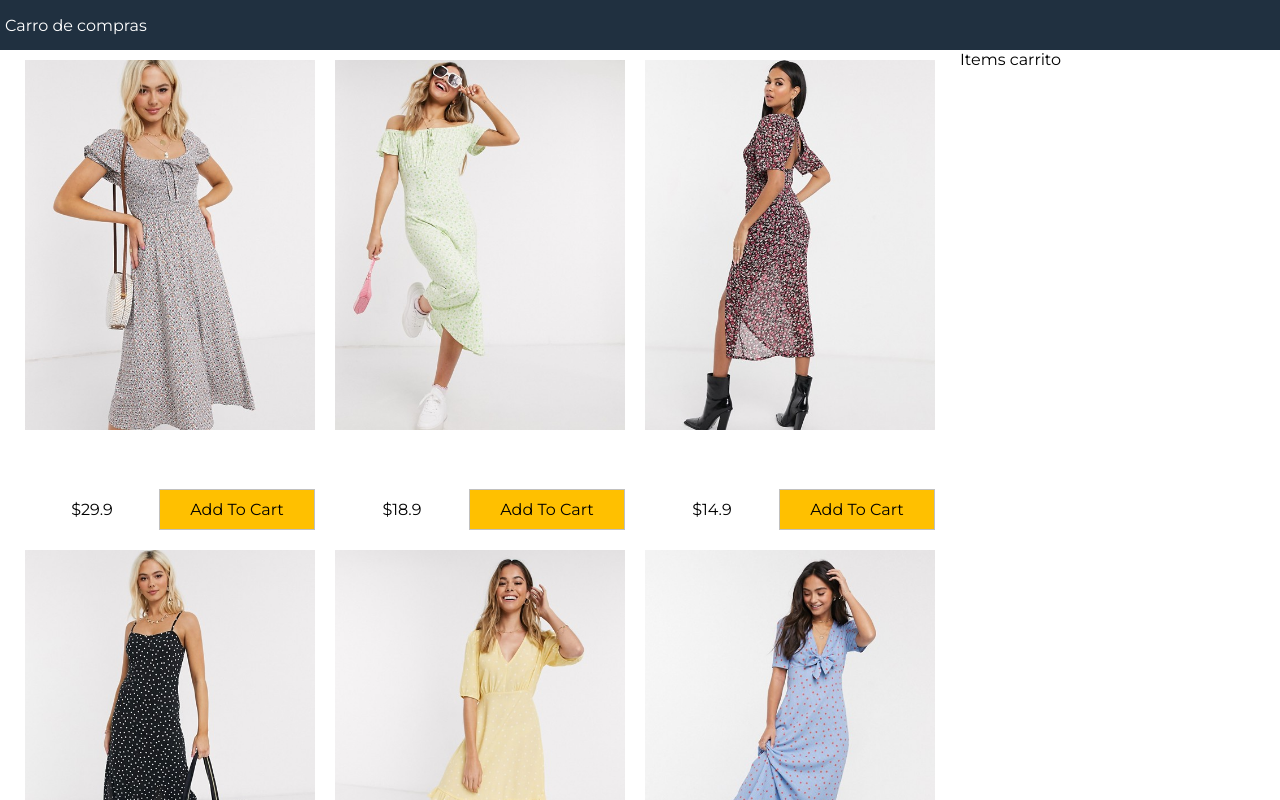
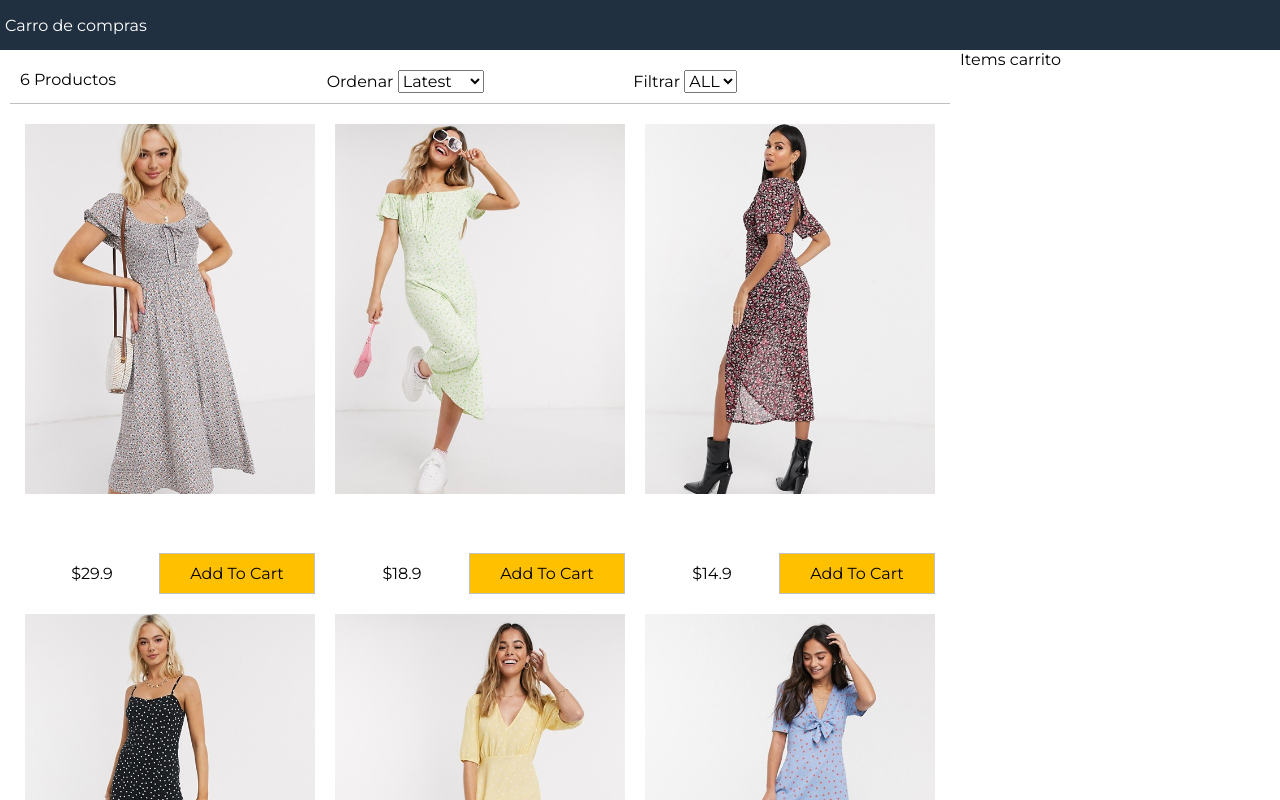
Before and after one commit to jovanyvelez/react-shopping-cart, a React (Create React App) app: page / in a window 1280 px wide. Shown: the top 800 px of the page. Built offline with nearby package versions, Linux system fonts and the light colour scheme.

Commit message:
filter-component

```diff
--- a/src/App.js
+++ b/src/App.js
@@ -1,6 +1,7 @@
 import React from 'react';
 import data from './data.json'
 import Productos from './components/ProductosComponent'
+import Filter from './components/Filter';
 
 
 class App extends React.Component {
@@ -11,10 +12,75 @@ class App extends React.Component {
       productos: data.productos,
       talla:"",
       ordenar:"",
+    }
+  }
 
+
+  ordenarProductos = (e)=>{
+    console.log(e.target.value)
+    const ordenar = e.target.value
+    switch (ordenar) {
+      case 'lowest':
+        this.setState({
+          ordenar:ordenar,
+          productos: this.state.productos.sort((a,b)=>a.precio-b.precio)
+        })
+        break
+      case 'highest':
+        this.setState({
+          ordenar:ordenar,
+          productos: this.state.productos.sort((a,b)=>b.precio-a.precio)
+        })
+        break;
+      default:
+          this.setState({
+            ordenar:ordenar,
+            productos: this.state.productos.sort((a,b)=>
+              a._id<b._id?-1:1
+            )
+          })
     }
 
   }
+
+
+
+
+ /*    const sort = e.target.value;
+    this.setState((state) => ({
+      sort: sort,
+      productos: this.state.productos
+        .slice()
+        .sort((a,b)=>
+          sort==="lowest"
+          ?a.precio > b.precio
+            ? 1
+            :-1
+          :sort === "highest"
+          ? a.precio>b.precio
+            ? 1
+            :-1
+          : a._id > b._id
+            ? 1
+            :-1
+        ),
+    })); */
+   //implement
+
+
+  filtrarProductos = (e)=>{
+    if(e.target.value===""){
+      this.setState({talla: e.target.value,
+        productos: data.productos})
+    }else
+    {
+      this.setState({talla: e.target.value,
+        productos: data.productos.filter(
+          producto => producto.tallasDisponibles.indexOf(e.target.value)>=0)})
+      console.log(e.target.value)
+      }
+  } //implement
+
 
   render (){
     return (
@@ -25,6 +91,12 @@ class App extends React.Component {
         <main>
           <div className="content">
             <div className="main">
+              <Filter count={this.state.productos.length}
+                      talla={this.state.talla}
+                      ordenar={this.state.ordenar}
+                      filtrarProductos= {this.filtrarProductos}
+                      ordenarProductos= {this.ordenarProductos}
+              />
               <Productos productos = {this.state.productos}/>
             </div>
             <div className="sidebar">
--- /dev/null
+++ b/src/components/Filter.jsx
@@ -0,0 +1,31 @@
+import React, { Component } from 'react'
+
+export default class Filter extends Component {
+    render() {
+        return (
+            <div className="filtro">
+                <div className="filtro-resultado">{this.props.count} Productos</div>
+                <div className="filtro-orden">
+                    Ordenar{" "}
+                    <select value={this.props.ordenar} onChange={this.props.ordenarProductos}>
+                        <option value="latest">Latest</option>
+                        <option value="lowest">Lowest</option>
+                        <option value="highest">Highest</option>
+                    </select>
+                </div>
+                <div className="filtro-talla">
+                    Filtrar{" "}
+                    <select value={this.props.talla} onChange={this.props.filtrarProductos}>
+                        <option value="">ALL</option>
+                        <option value="XS">XS</option>
+                        <option value="S">S</option>
+                        <option value="M">M</option>
+                        <option value="L">L</option>
+                        <option value="XL">XL</option>
+                        <option value="XXL">XXL</option>
+                    </select>
+                </div>
+            </div>
+        )
+    }
+}
--- a/src/index.css
+++ b/src/index.css
@@ -70,7 +70,9 @@ footer {
   flex: 1 20rem;
 }
 
-/* products */
+
+
+/* Seccion de products */
 .productos {
   display: flex;
   flex-wrap: wrap;
@@ -125,46 +127,16 @@ footer {
   background-color: #ffc000;
 }
 
+/* Seccion filtro */
 
-
-/*estilos para mi tarjeta*/
-.jcard {
-  box-shadow: 0 4px 8px 0 rgba(0,0,0,0.2);
-  margin: 1.5rem;
-  width: 47rem;
+.filtro{
   display: flex;
-  align-items: center;
-  flex-direction: column;
+  padding: 1rem;
+  margin: 1rem;
+  border-bottom: 0.1rem #c0c0c0 solid;
+  justify-content: space-between;
 }
 
-.jcard a{
-  display: flex;
-  flex-direction: column;
-  align-items: center;
+.filtro div{
+  flex:1;
 }
-
-
-/* .card:hover {
-  box-shadow: 0 8px 16px 0 rgba(0,0,0,0.2);
-}
- */
-.jcontainer {
-
-  display: flex;
-  justify-content: space-between;
-  align-items: center;
-  width: 85%;
-}
-
-.jcontainer div,
-.jcontainer button{
-  flex-grow: 1;
-}
-
-.jimagen{
-  padding-top: 1rem;
-  width:100%;
-  max-height: 70%;
-  max-width: 75%;
-
-}
```
Also changed, not shown: src/mystyles.css (added, +42 -0 lines).
